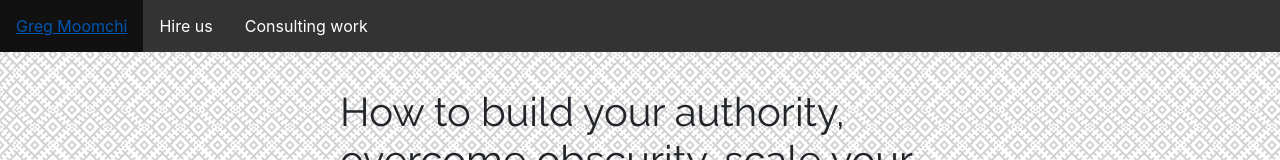
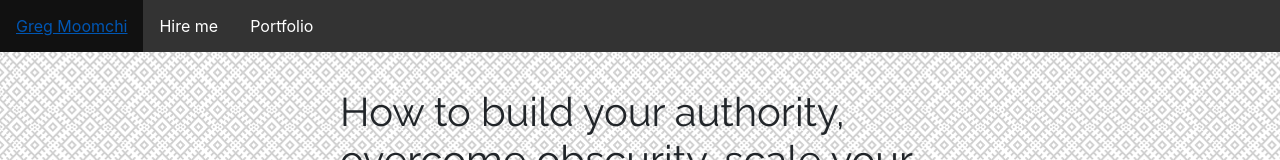
Before and after one commit to GregMoomchi/GregMoomchi.github.io, a plain HTML site: page index.html in a window 1280 px wide. Shown: the top 160 px of the page. Drawn offline with nearby package versions, Linux system fonts and the light colour scheme.

Commit message:
Update index.html

```diff
--- a/index.html
+++ b/index.html
@@ -11,8 +11,8 @@
     <div class="navigation">
         <ul>
             <li class="active"><a href="Moomchi">Greg Moomchi</a></li>
-            <li><a href="Hire">Hire us</a></li>
-            <li><a href="Consult">Consulting work</a></li>
+            <li><a href="Hire">Hire me</a></li>
+            <li><a href="Consult">Portfolio</a></li>
         </ul>
     </div>
 
```
